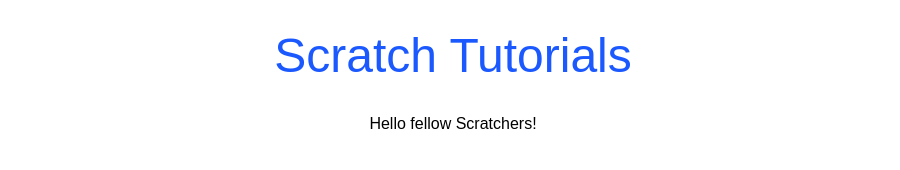
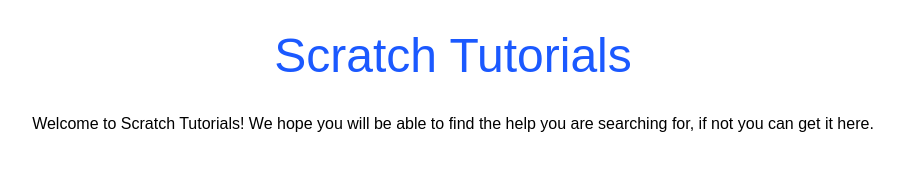
Before and after one commit to Scratch-Tutorials/website, a website: page index.html in a window 1280 px wide. Shown: the whole page, without its empty margins (187-1087 px from the left). Drawn offline with Linux system fonts and the light colour scheme; a web font is replaced by a local one.

Commit message:
Update index.html

```diff
--- a/index.html
+++ b/index.html
@@ -15,7 +15,7 @@
         </nav>
         <header class="p-8 space-y-8">
             <h1 class="text-primary text-5xl font-bold">Scratch Tutorials</h1>
-            <p>Hello fellow Scratchers! </p>
+            <p>Welcome to Scratch Tutorials! We hope you will be able to find the help you are searching for, if not you can get it <a href="./pages/contact.html">here</a>.</p>
         </header>
         <script src="./src/index.js"></script>
     </body>
```
